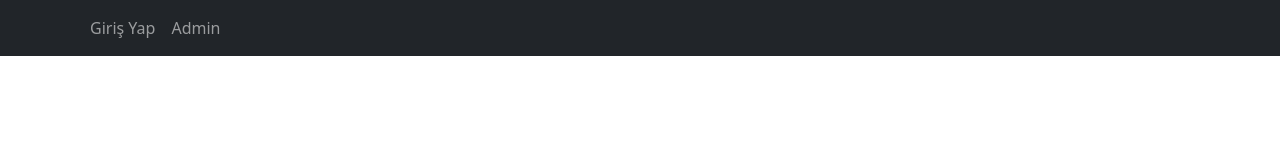
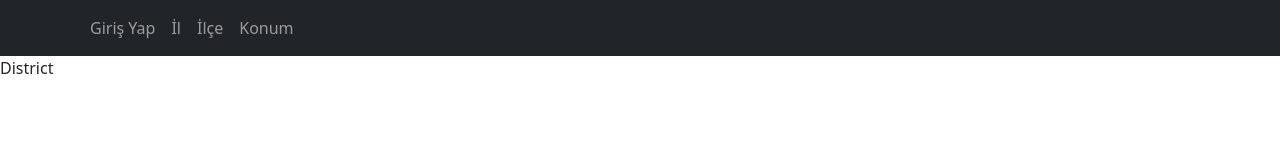
Before and after one commit to azizCan10/ActOfGod_API_Frontend, a React (Create React App) app: page /district in a window 1280 px wide. Before the commit this address had no page. Shown: the top 160 px of the page. Built offline with nearby package versions, Linux system fonts and the light colour scheme.

Commit message:
city and district pages added

```diff
--- a/src/App.js
+++ b/src/App.js
@@ -1,14 +1,15 @@
 import './App.css';
 import "../node_modules/bootstrap/dist/css/bootstrap.min.css";
 import Navbar from './layout/Navbar';
-import AdminPage from './pages/AdminPage';
+import Location from './pages/Location';
 import axios from "axios";
 import { BrowserRouter as Router, Routes, Route } from "react-router-dom";
 import Login from './pages/Login';
+import City from './pages/City';
+import District from './pages/District';
 
 function App() {
-    //TODO API PATH WILL BE WRITTEN
-    axios.defaults.baseURL = 'http://localhost:8080/';
+    axios.defaults.baseURL = 'http://localhost:8080/v1';
 
     return (
         <div className="App">
@@ -18,7 +19,9 @@ function App() {
                 <Routes>
                     <Route index element={<Login />} />
 
-                    <Route exact path="/admin" element={<AdminPage />} />
+                    <Route exact path="/city" element={<City />} />
+                    <Route exact path="/district" element={<District />} />
+                    <Route exact path="/location" element={<Location />} />
                 </Routes>
             </Router>
         </div>
--- a/src/layout/Navbar.js
+++ b/src/layout/Navbar.js
@@ -11,7 +11,12 @@ export default function Navbar() {
                                 <a className="nav-link" href="/">Giriş Yap</a>
                             </li>
                             <li className="nav-item active">
-                                <a className="nav-link" href="/admin">Admin</a>
+                                <a className="nav-link" href="/city">İl</a>
+                            </li><li className="nav-item active">
+                                <a className="nav-link" href="/district">İlçe</a>
+                            </li>
+                            <li className="nav-item active">
+                                <a className="nav-link" href="/location">Konum</a>
                             </li>
                         </ul>
                     </div>
--- /dev/null
+++ b/src/pages/City.js
@@ -0,0 +1,7 @@
+import React from 'react'
+
+export default function City() {
+  return (
+    <div>City</div>
+  )
+}
--- /dev/null
+++ b/src/pages/District.js
@@ -0,0 +1,7 @@
+import React from 'react'
+
+export default function District() {
+  return (
+    <div>District</div>
+  )
+}
```
